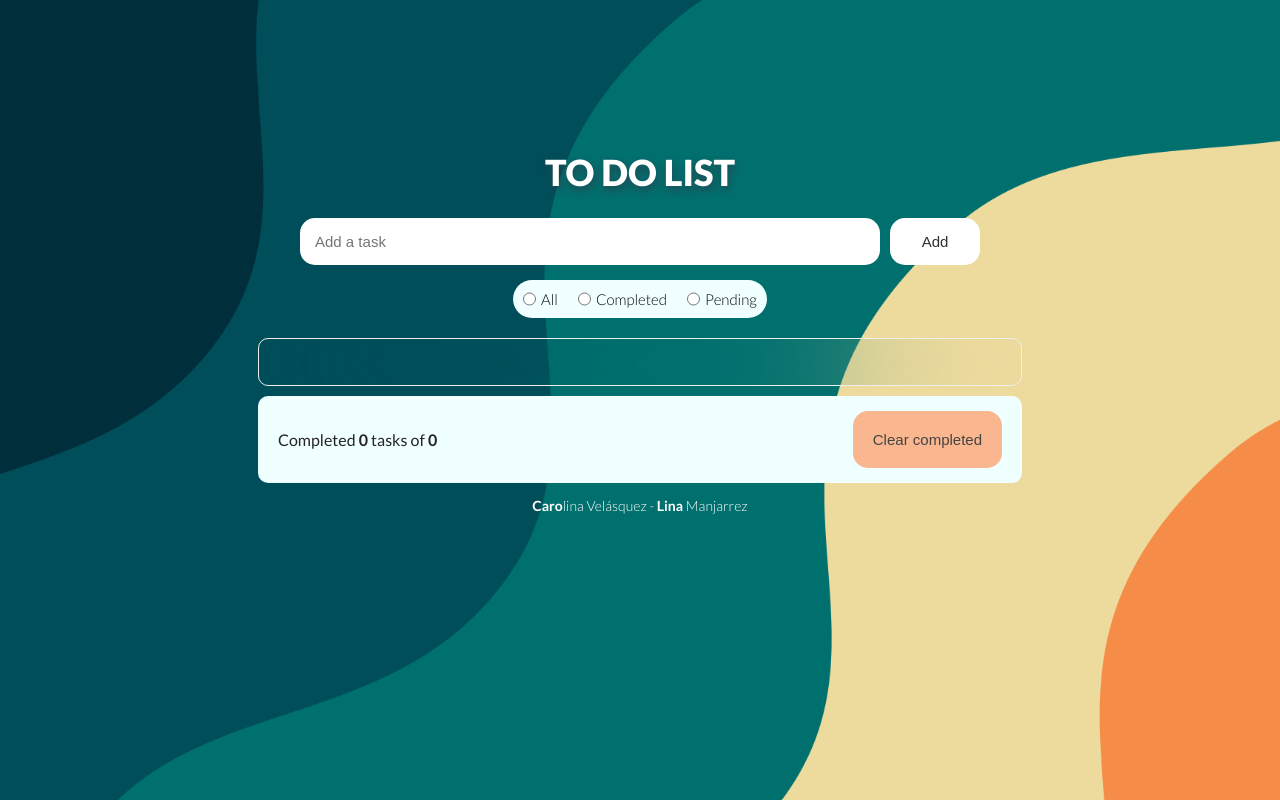
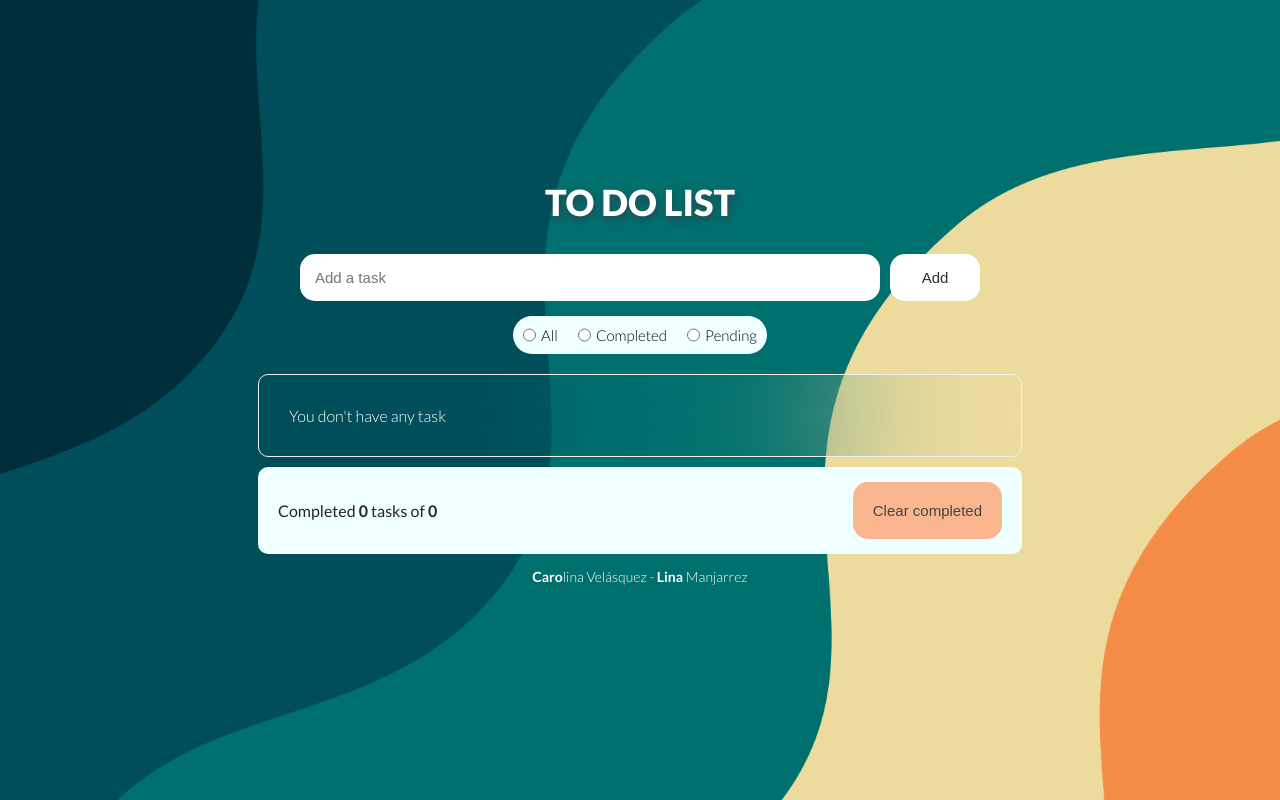
Before and after one commit to Lina-003/web2024-1, a React (Vite) app in the folder todo-list/: page / in a window 1280 px wide. Built offline with nearby package versions, Linux system fonts and the light colour scheme.

Commit message:
feat: task messages filter

```diff
--- a/todo-list/src/App.jsx
+++ b/todo-list/src/App.jsx
@@ -2,6 +2,7 @@ import React, { useState } from 'react';
 import { List, Form, Footer, Filters } from './components/index.js'
 
 export default function App() {
+
   const [tasks, setTasks] = useState([]);
   const [filter, setFilter] = useState('all');
 
@@ -41,6 +42,16 @@ export default function App() {
   const deleteAll = () => {
     setTasks(tasks.filter((task) => !task.completed));
   }
+
+  let message;
+  if (totalTasks === 0) {
+    message = "You don't have any task";
+  } else if (filter === 'completed' && completedCount === 0) {
+    message = "You don't have completed tasks";
+  } else if (filter === 'pending' && totalTasks === completedCount) {
+    message = "You don't have pending tasks";
+  }
+
   return(
     <>
       <Form addTask={addTask} />
@@ -49,4 +60,5 @@ export default function App() {
       <Footer completedCount={completedCount} totalTasks={totalTasks} deleteAll={deleteAll}/>
     </>
   )
+
 }
--- a/todo-list/src/components/Filters/Filters.jsx
+++ b/todo-list/src/components/Filters/Filters.jsx
@@ -4,17 +4,17 @@ export function Filters({ handleFilter }) {
     return(
       <>
       <div className="filter-container">
-        <label class="radio-filter">
+        <label className="radio-filter">
           <input type="radio" name="filter" onChange={() => handleFilter('all')} />
           All
           </label>
 
-        <label class="radio-filter">
+        <label className="radio-filter">
           <input type="radio" name="filter" onChange={() => handleFilter('completed')} />
           Completed
           </label>
 
-        <label class="radio-filter">
+        <label className="radio-filter">
           <input type="radio" name="filter" onChange={() => handleFilter('pending')} />
           Pending
           </label>
--- a/todo-list/src/components/Form/Form.css
+++ b/todo-list/src/components/Form/Form.css
@@ -1,3 +1,9 @@
+.form {
+    display: flex;
+    flex-direction: column;
+    justify-content: center;
+}
+
 h1 {
     font-weight: 900;
     font-size: 36px;
--- a/todo-list/src/components/Form/Form.jsx
+++ b/todo-list/src/components/Form/Form.jsx
@@ -16,7 +16,7 @@ export function Form({ addTask }) {
   };
 
    return(
-    <>
+    <section className='form'>
       <h1> TO DO LIST </h1>
       <form onSubmit={handleSubmit} className="form-container">
         <input
@@ -28,6 +28,6 @@ export function Form({ addTask }) {
 
         <button type="submit"> Add </button>
       </form>
-    </>
+    </section>
     )
 }
--- a/todo-list/src/components/List/List.css
+++ b/todo-list/src/components/List/List.css
@@ -11,6 +11,7 @@
     font-weight: 300;
     margin-top: 20px;
     margin-bottom: 10px;
+    gap: 3px;
 }
 
 .list-container li {
@@ -18,6 +19,7 @@
     align-items: center;
     justify-content: space-between;
     margin-bottom: 3px;
+    gap: 10px;
 }
 
 .list-container li input {
--- a/todo-list/src/components/List/List.jsx
+++ b/todo-list/src/components/List/List.jsx
@@ -1,10 +1,16 @@
 import './List.css'
 
-export function List({ tasks, toggleTask, deleteTask }) {
+export function List({ tasks, toggleTask, deleteTask, message }) {
     return(
       <>
       <div className="list-container">
         <ul>
+          {tasks.length === 0 && !message && (
+            <li>You don't have any task</li>
+          )}
+          {message && (
+            <li>{message}</li>
+          )}
           {tasks.map((task) => (
             <li key={task.id}>
               <div className='task-item'>
--- a/todo-list/src/style.css
+++ b/todo-list/src/style.css
@@ -11,5 +11,5 @@
     font-family: "Lato", sans-serif;
     color: #050505;
     margin-top: 150px;
-    margin-bottom: 150px;
+    margin-bottom: 100px;
 }
```
